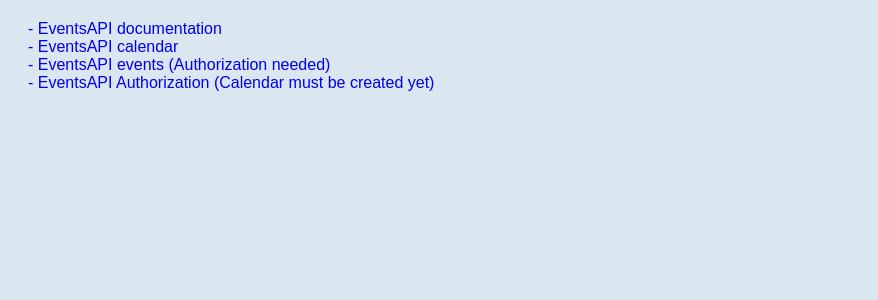
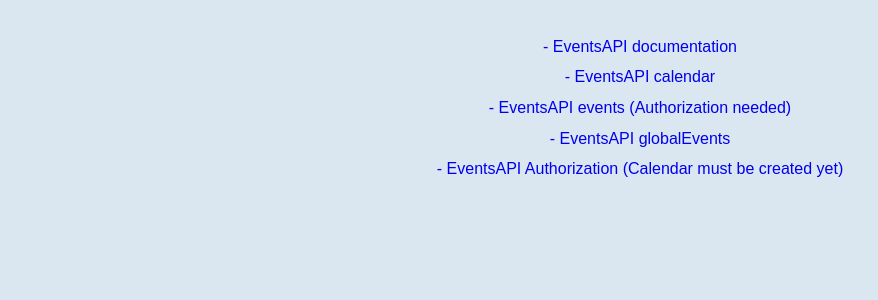
Before and after one commit to alvarobernal2412/EventsAPI, a Django app: page / in a window 1280 px wide. Shown: the part 118-418 px from the top of the page, without its empty margins (0-878 px from the left). Run offline with Django 4.2, Linux system fonts and the light colour scheme.

Commit message:
Index.html improves

```diff
--- a/backend/templates/index.html
+++ b/backend/templates/index.html
@@ -21,10 +21,28 @@
             }
             a{
                 text-decoration: none;
-                margin: 20px;
             }
             a:hover{
                 text-decoration: underline;
+            }
+            div#linkContainer{
+                text-align: center;
+                margin-top: 3%;
+            }
+            div#linkContainer1{
+                margin-top: 1%;
+            }
+            div#linkContainer2{
+                margin-top: 1%;
+            }
+            div#linkContainer3{
+                margin-top: 1%;
+            }
+            div#linkContainer4{
+                margin-top: 1%;
+            }
+            div#linkContainer5{
+                margin-top: 1%;
             }
         </style>
 
@@ -34,11 +52,13 @@
             <header>
                 <h1>EventsAPI</h1>
             </header>
-
-            <a href="http://localhost:8000/swagger/" target="_blank">- EventsAPI documentation<br></a>
-            <a href="http://localhost:8000/api/calendar/" target="_blank">- EventsAPI calendar<br></a>
-            <a href="http://localhost:8000/api/events/" target="_blank">- EventsAPI events (Authorization needed)<br></a>
-            <a href="http://localhost:8000/api/auth/token" target="_blank">- EventsAPI Authorization (Calendar must be created yet)<br></a>
+            <div id="linkContainer">
+                <div id="linkContainer1"><a href="http://localhost:8000/swagger/" target="_blank">- EventsAPI documentation<br></a></div>
+                <div id="linkContainer2"><a href="http://localhost:8000/api/calendar/" target="_blank">- EventsAPI calendar<br></a></div>
+                <div id="linkContainer3"><a href="http://localhost:8000/api/events/" target="_blank">- EventsAPI events (Authorization needed)<br></a></div>
+                <div id="linkContainer4"><a href="http://localhost:8000/api/globalEvents/" target="_blank">- EventsAPI globalEvents<br></a></div>
+                <div id="linkContainer5"><a href="http://localhost:8000/api/auth/token" target="_blank">- EventsAPI Authorization (Calendar must be created yet)<br></a></div>
+            </div>
         </div>
     </body>
 </html>
```
